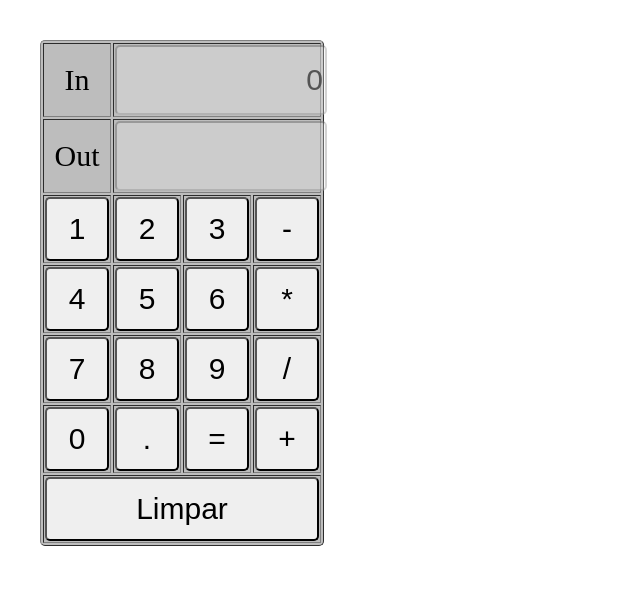
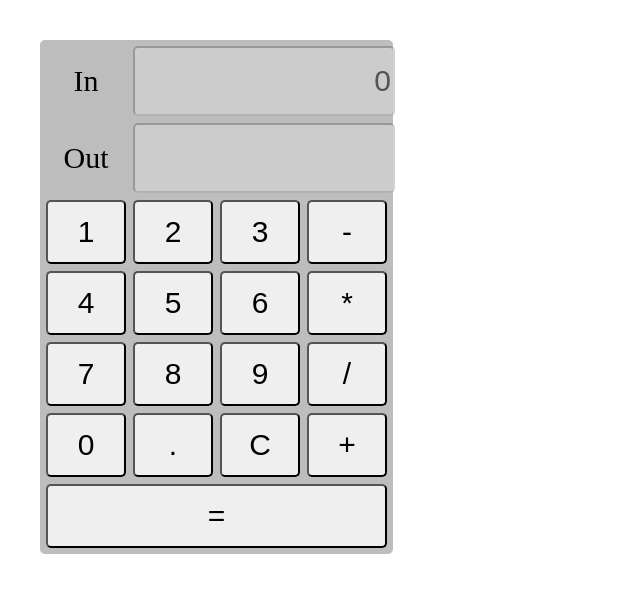
Before and after one commit to ThigSchuch/LPWebStarterPack, a plain HTML site: page index.html in a window 1280 px wide. Shown: the whole page, without its empty margins (0-640 px from the left). Drawn offline with Linux system fonts and the light colour scheme.

Commit message:
changed table C

```diff
--- a/index.css
+++ b/index.css
@@ -5,13 +5,12 @@ body{
 .table{
     display: table;
     border-collapse: separate;
-    border-spacing: 2px;
-    border-width: 1px;
+    border-spacing: 5px;
     background: #BDBDBD;
 }
 
 table td, .number, .operator, .dot, .clean, .input{
-    width: 4rem;
+    width: 5rem;
     height: 4rem;
     font-size: 30px;
 }
--- a/index.html
+++ b/index.html
@@ -11,7 +11,7 @@
 </head>
 
 <body>
-<table border="1" class="table rounded">
+<table class="table rounded">
     <tbody>
         <tr rowspan="2">
             <td class="text-center">
@@ -65,12 +65,12 @@
         <tr class="teclado text-center">
             <td><input name="0" class="number" type="button" value=" 0 "></td>
             <td><input name="." class="rounded dot" type="button" value=" . "></td>
-            <td><input name="=" class="operator" type="button" value=" = "></td>
+            <td><input class="rounded clean" name="clean" type="button" value="C"></td>
             <td><input name="+" class="operator" type="button" value=" + "></td>
         </tr>
         <tr>
             <td colspan="4" class="text-right">
-                <input class="rounded w-100 clean" name="clean" type="button" value="Limpar"/>
+                <input name="=" class="operator w-100" type="button" value=" = ">
             </td>
         </tr>
     </tbody>
@@ -78,5 +78,6 @@
     </table>
 
     <script src="index.js"></script>
+
 </body>
 </html>
--- a/index.js
+++ b/index.js
@@ -3,7 +3,5 @@ var display = document.getElementById('display');
 
 var btnNumerais = document.querySelectorAll("tbody .number");
 
-btnNumerais.
-
 
 console.log(btnNumerais);
```
